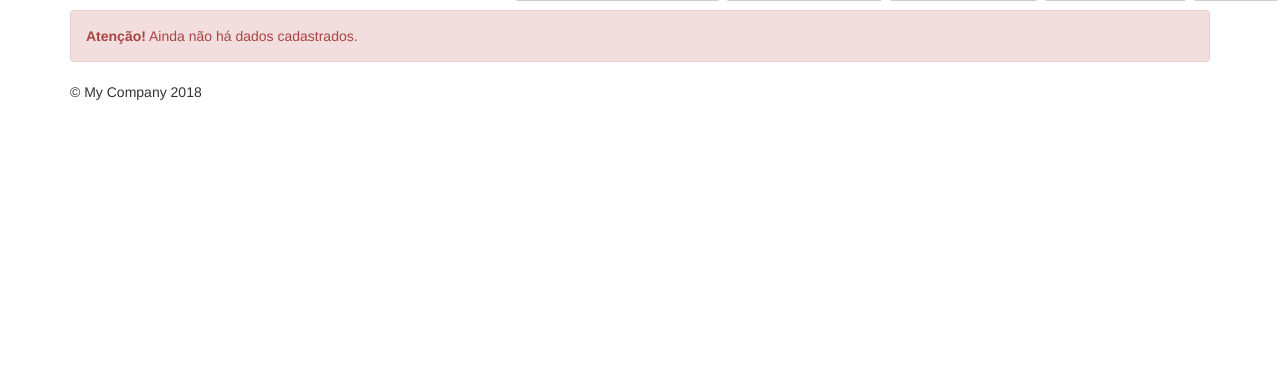
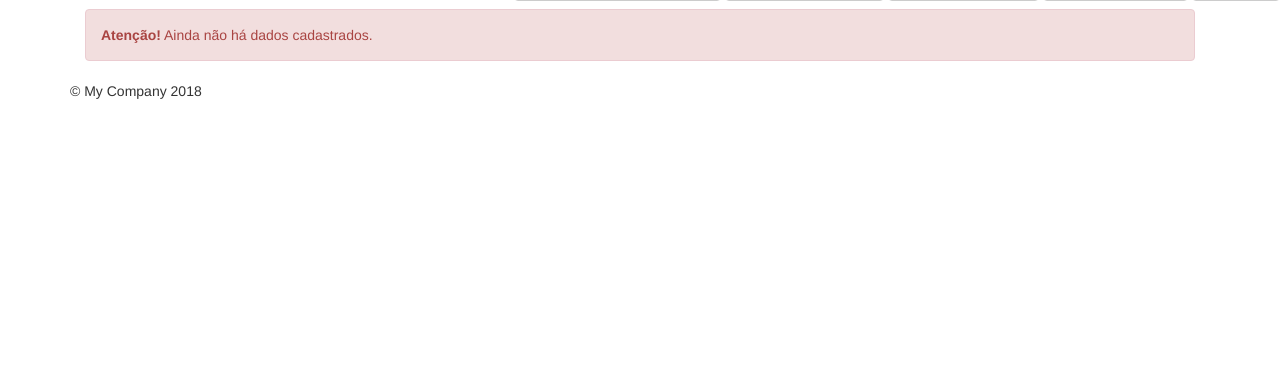
Before and after one commit to eduardobrau/yii2-project, a Yii app: template views/guia-comercial/diadema.php in a window 1280 px wide. Shown: the part 361-751 px from the top of the page. Run offline with PHP 8.4 and a stand-in for Yii, Linux system fonts and the light colour scheme; the template is opened without the code that fills it, so the values that code supplies are empty; some libraries are stand-ins or nearby versions.

Commit message:
Ajuste no layout

```diff
--- a/views/guia-comercial/diadema.php
+++ b/views/guia-comercial/diadema.php
@@ -10,10 +10,13 @@ use yii\widgets\LinkPager;
 $this->title = (!empty($anuncios[0])) ? 'Guia comercial de ' .$anuncios[0]['bairro']['cidade']['cidade'] : '';
 $this->params['breadcrumbs'][] = $this->title; ?>
 
+<div class="col-md-12 body-wrap">
+
+  <?= MapaWidget::widget() ?>
+
+  <div class="body-content">
     <div class="row">
-  <div class="col-md-12">
-    <?= MapaWidget::widget() ?>
-  </div>
+
       <div class="col-md-12">
         <?php if(!empty($anuncios[0])){ ?>
           <div class="panel panel-default">
@@ -94,6 +97,9 @@ $this->params['breadcrumbs'][] = $this->title; ?>
           </div>';
         }
         ?>
-  </div>
+      </div><!--/.col-md-12-->
 
-</div
+    </div><!--/.row-->
+  </div><!--/.body-content-->
+
+</div><!--/.body-wrap-->
```
Lines whose indentation alone changed are shown as unchanged.
